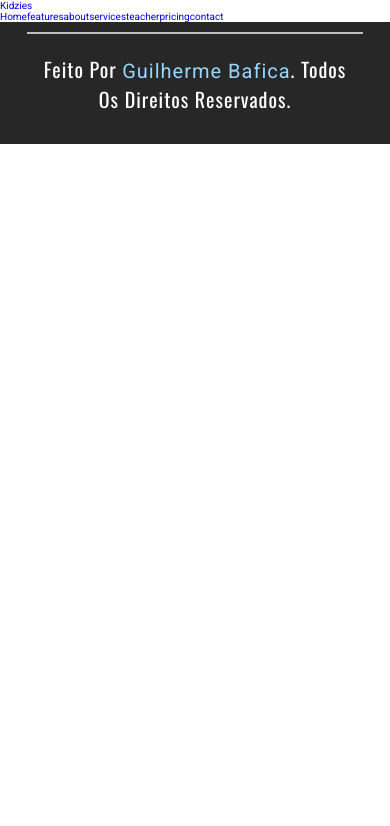
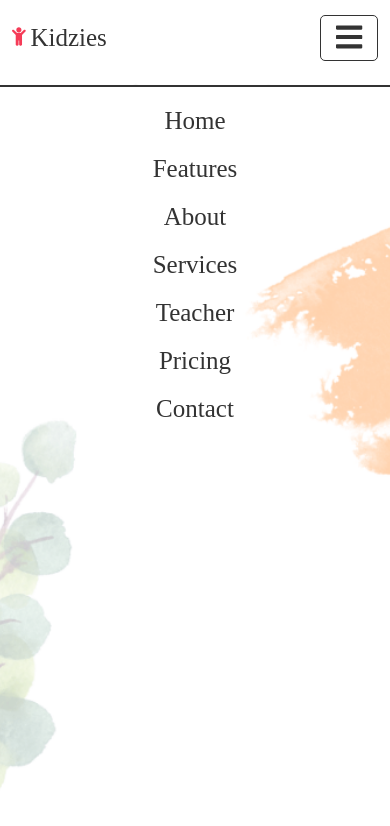
Before and after one commit to guibafica/Kindergarten_frontend, a Next.js app: page / in a window 390 px wide. Shown: the top 826 px of the page. Built offline with nearby package versions, Linux system fonts and the light colour scheme.

Commit message:
CHORE: Start header styles

```diff
--- a/package.json
+++ b/package.json
@@ -8,6 +8,7 @@
     "start": "next start"
   },
   "dependencies": {
+    "@fortawesome/fontawesome-free": "^5.15.3",
     "next": "10.1.3",
     "react": "17.0.2",
     "react-dom": "17.0.2",
--- a/src/pages/_app.tsx
+++ b/src/pages/_app.tsx
@@ -1,4 +1,9 @@
 import React from "react";
+
+import '@fortawesome/fontawesome-free/js/fontawesome';
+import '@fortawesome/fontawesome-free/js/solid';
+import '@fortawesome/fontawesome-free/js/regular';
+import '@fortawesome/fontawesome-free/js/brands';
 
 import '../styles/global.scss';
 import styles from '../styles/app.module.scss';
--- a/src/pages/home.module.scss
+++ b/src/pages/home.module.scss
@@ -1,133 +1,93 @@
 // // Começo header section and responsiveness
 .homepage {
-  h1, h3 {
-    font-family: 'Oswald', sans-serif;
-  }
+  // h1, h3 {
+  //   font-family: 'Oswald', sans-serif;
+  // }
 
-  @media (max-width: 768px) {
-    .menuBar {
-      display: block;
-    }
+  header {
+    position: fixed;
+    top: 0;
+    left: 0;
+    right: 0;
+    background: url(../../public/images/header-bg.png) no-repeat;
+    background-size: cover;
+    background-position: bottom;
+    z-index: 10000;
+    padding: 1.5rem 7%;
+    padding-bottom: 6rem;
+    display: flex;
+    align-items: center;
+    justify-content: space-between;
 
-    .navbarClosed {
-      position: fixed;
-      top: 8rem;
-      left: 0;
-      width: 100%;
-      background: var(--blue);
-      border-top: 0.2rem solid rgba(0, 0, 0, 0.1);
-      transform: scaleY(0);
-      transform-origin: top;
-      opacity: 0;
+    .logo {
+      font-size: 2.5rem;
+      color:#333;
 
-      ul {
-        flex-flow: column;
-        padding: 2rem;
-      }
-
-      li {
-        margin: 1.5rem;
-        width: 100%;
-      }
-
-      .active {
-        color: #333;
-        border-color: #333;
-      }
-
-      a {
-        display: block;
-        color: #fff;
-        padding-left: 2rem;
-        border-left: 0.2rem solid #fff;
-        font-size: 2rem;
-
-        &:hover {
-          color: #333;
-          border-color: #333;
-        }
+      svg {
+        padding-right: 0.5rem;
+        color: var(--red);
       }
     }
 
-    .navbarOpened {
-      position: fixed;
-      top: 8rem;
-      left: 0;
-      width: 100%;
-      background: var(--blue);
-      border-top: 0.2rem solid rgba(0, 0, 0, 0.1);
-      transform: scaleY(1);
-      transform-origin: top;
-      opacity: 1;
+    .navbar a {
+      font-size: 2rem;
+      margin-left: 2rem;
+      color: #333;
 
-      ul {
-        flex-flow: column;
-        padding: 2rem;
-        list-style: none;
-      }
-
-      li {
-        margin: 1.5rem;
-        width: 100%;
-      }
-
-      .active {
-        color: #333;
-        border-color: #333;
-      }
-
-      a {
-        display: block;
-        color: #fff;
-        padding-left: 2rem;
-        border-left: 0.2rem solid #fff;
-        font-size: 2rem;
-
-        &:hover {
-          color: #333;
-          border-color: #333;
-        }
+      &:hover{
+        color: var(--red);
       }
     }
 
-    .home .content {
-      text-align: center;
-
-      h3 {
-        font-size: 4.5rem;
-      }
-    }
-
-    .order .row .image {
+    .menuBars {
+      font-size: 3rem;
+      border: 0.1rem solid #333;
+      color: #333;
+      padding: 0.5rem 1.5rem;
+      cursor: pointer;
+      border-radius: 0.5rem;
       display: none;
     }
   }
 
-  @media (max-width: 991px) {
-    html {
-      font-size: 55%;
+  @media (max-width: 1200px) {
+    header {
+      padding: 1.5rem 3%;
+      padding-bottom: 6rem;
     }
+  }
 
-    .home {
-      &::before,
-      &::after {
-        display: none;
+  @media (max-width: 768px) {
+    header {
+      .menuBars {
+        display: block;
+      }
+
+      .navbar {
+        position: absolute;
+        top: 70%;
+        left: 0;
+        right: 0;
+        height: calc(100vh - 70%);
+        border-top: 0.2rem solid #333;
+        background: url(../../public/images/card-bg1.png) no-repeat;
+        background-size: cover;
+        background-position: center;
+        // clip-path: polygon(0 0, 100% 0, 100% 0, 0 0);
+
+        a {
+          font-size: 2.5rem;
+          margin: 2rem 0;
+          display: block;
+          text-align: center;
+        }
       }
     }
   }
 
-  @media (max-width: 500px) {
-    .homepage {
-      html {
-        font-size: 50%;
-      }
+  @media (max-width: 991px) {}
 
-      section {
-        padding: 1rem 5%;
-        padding-top: 8.5rem;
-      }
-    }
-  }
+  @media (max-width: 500px) {}
 }
 // // Fim header section and responsiveness
 // // ~~~~~~~~~~~~~~~~~~~~~~~~~~~~~~~~~~~~~~~~~~~~~~~~~~~~~~~~~~~~~~~~~~~~~~~~~~
@@ -158,7 +118,7 @@
 
         svg {
           padding-right: 0.2rem;
-          color: var(--blue);
+          color: var(--red);
         }
       }
 
@@ -169,12 +129,12 @@
         display: block;
 
         &:hover {
-          color: var(--blue);
+          color: var(--red);
         }
 
         svg {
           padding-right: 0.2rem;
-          color: var(--blue);
+          color: var(--red);
         }
       }
     }
@@ -190,7 +150,7 @@
     color: #fff;
 
     a {
-      color: var(--blue);
+      color: var(--red);
     }
   }
 }
--- a/src/pages/index.tsx
+++ b/src/pages/index.tsx
@@ -17,14 +17,16 @@ export default function Home() {
 
       {/* Começo header section */}
       <header>
-        <a href="#" className="logo">
+        <a href="#" className={styles.logo}>
           <i className="fas fa-child" />
           kidzies
         </a>
 
-        <div id="menu-bars" className="fas fa-bars" />
+        <div className={styles.menuBars}>
+          <div id="menu-bars" className="fas fa-bars" />
+        </div>
 
-        <nav className="navbar">
+        <nav className={styles.navbar}>
           <a href="#home">home</a>
           <a href="#features">features</a>
           <a href="#about">about</a>
@@ -37,14 +39,14 @@ export default function Home() {
       {/* Fim header section */}
 
       {/* Começo footer section */}
-      <div className={styles.footer}>
+      {/* <div className={styles.footer}>
         <div className={styles.boxContainer}>
           <h1 className={styles.credit}>
             Feito por <a href="https://guilherme-bafica.vercel.app/">Guilherme Bafica</a>.
           todos os direitos reservados.
         </h1>
         </div>
-      </div>
+      </div> */}
       {/* Fim footer section */}
     </div>
   )
--- a/src/styles/global.scss
+++ b/src/styles/global.scss
@@ -1,9 +1,10 @@
 :root {
-  --blue:#95d7fe;
+  --red:#f53b57;
 }
 
 * {
-  font-family: 'Roboto', sans-serif;
+  // font-family: 'Roboto', sans-serif;
+  font-family: cursive;
   margin: 0;
   padding: 0;
   box-sizing: border-box;
@@ -15,13 +16,14 @@
 }
 
 *::selection {
-  background: var(--blue);
+  background: var(--red);
   color: #fff;
 }
 
 html {
   font-size: 62.5%;
   overflow-x: hidden;
+  scroll-behavior: smooth;
 }
 
 body{
@@ -38,26 +40,12 @@ html::-webkit-scrollbar-track {
 }
 
 html::-webkit-scrollbar-thumb {
-  background: var(--blue);
+  background: var(--red);
 }
 
 section {
   min-height: 100vh;
-  padding: 1rem 10%;
-  padding-top: 8.5rem;
+  padding:0 7%;
+  padding-top: 11rem;
+  padding-bottom: 9rem;
 }
-
-button {
-  font-size: 1.7rem;
-  padding: 0.7rem 4rem;
-  border-radius: 5rem;
-  margin-top: 1rem;
-  background: none;
-  color: #333;
-  cursor: pointer;
-  border: 0.2rem solid var(--blue);
-
-  &:hover {
-    background: var(--blue);
-  }
-}
```
Also changed, not shown: public/style.txt, 1 other file (tests, documents, lock files or other folders).
